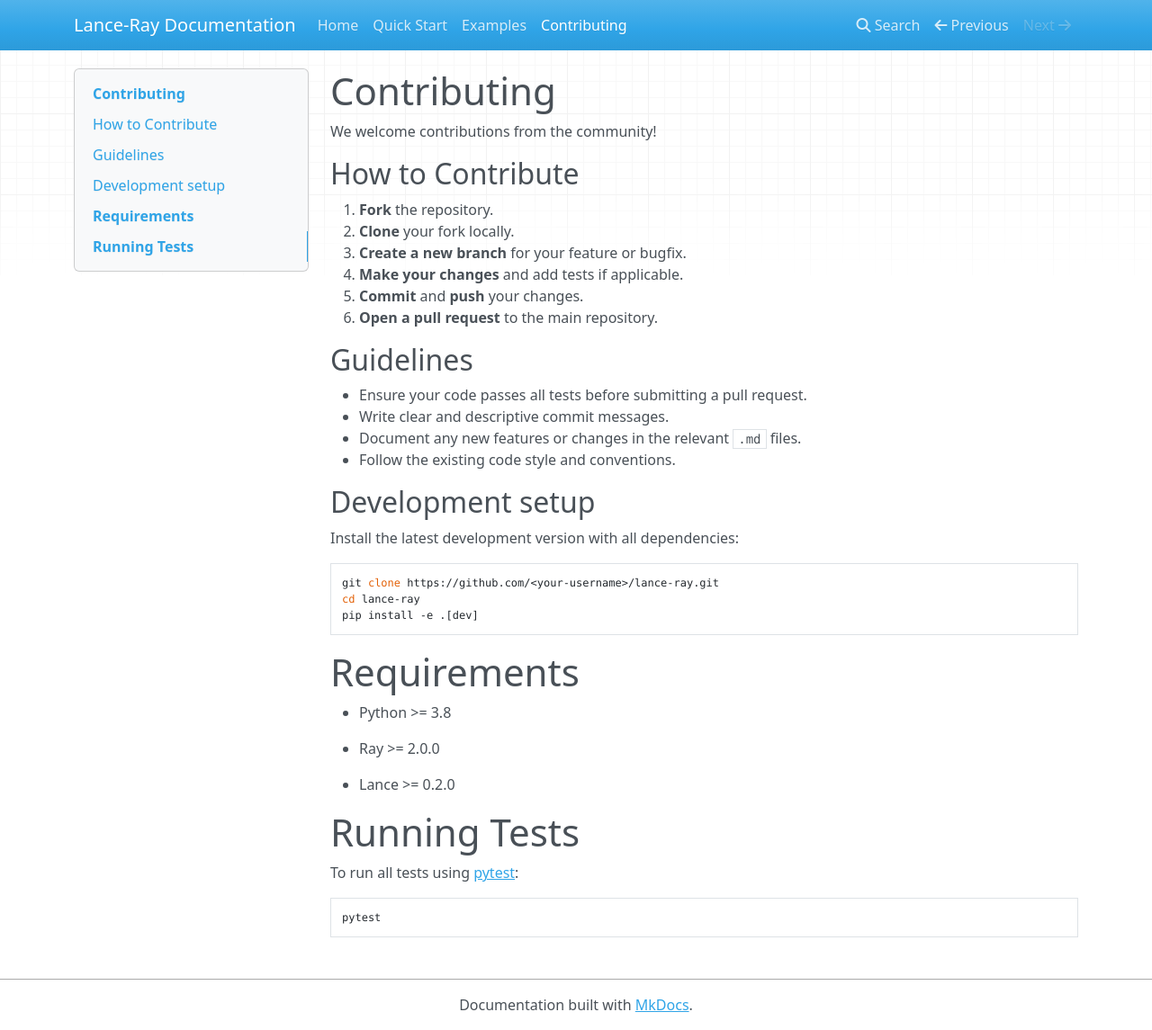
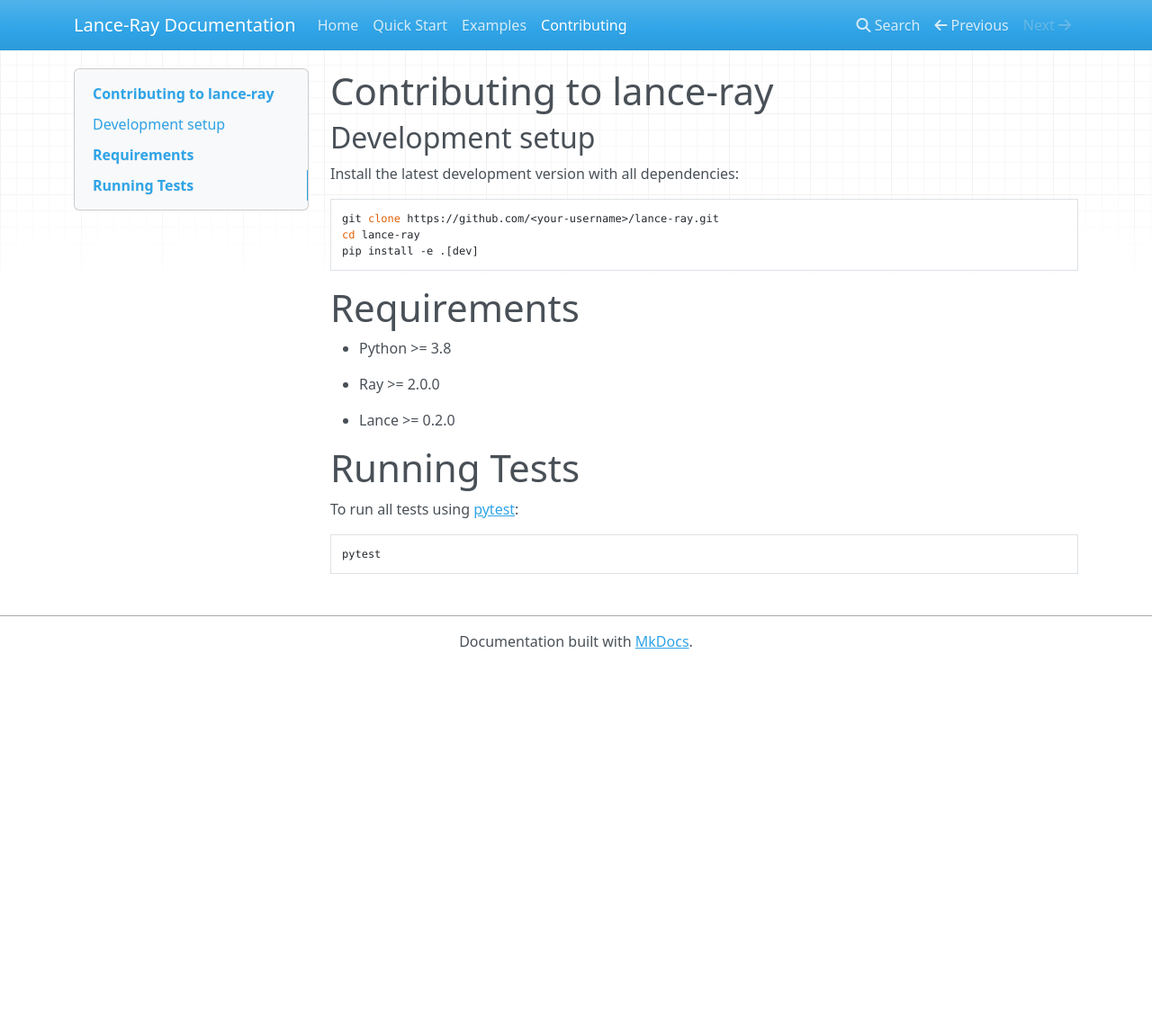
Before and after one commit to lancedb/lance-ray, an MkDocs documentation site: the page built from docs/contributing.md, in a window 1280 px wide and 1145 px high. Shown: the whole window at 90% size. Built offline with MkDocs 1.6.1, drawn with Linux system fonts in a browser that asks for light colours; nearby versions of some CDN libraries.

Commit message:
docs: update contribute.md for lance-ray standards

```diff
--- a/docs/contributing.md
+++ b/docs/contributing.md
@@ -1,22 +1,4 @@
-# Contributing
-
-We welcome contributions from the community!
-
-## How to Contribute
-
-1. **Fork** the repository.
-2. **Clone** your fork locally.
-3. **Create a new branch** for your feature or bugfix.
-4. **Make your changes** and add tests if applicable.
-5. **Commit** and **push** your changes.
-6. **Open a pull request** to the main repository.
-
-## Guidelines
-
-- Ensure your code passes all tests before submitting a pull request.
-- Write clear and descriptive commit messages.
-- Document any new features or changes in the relevant `.md` files.
-- Follow the existing code style and conventions.
+# Contributing to lance-ray
 
 ## Development setup
 
```
